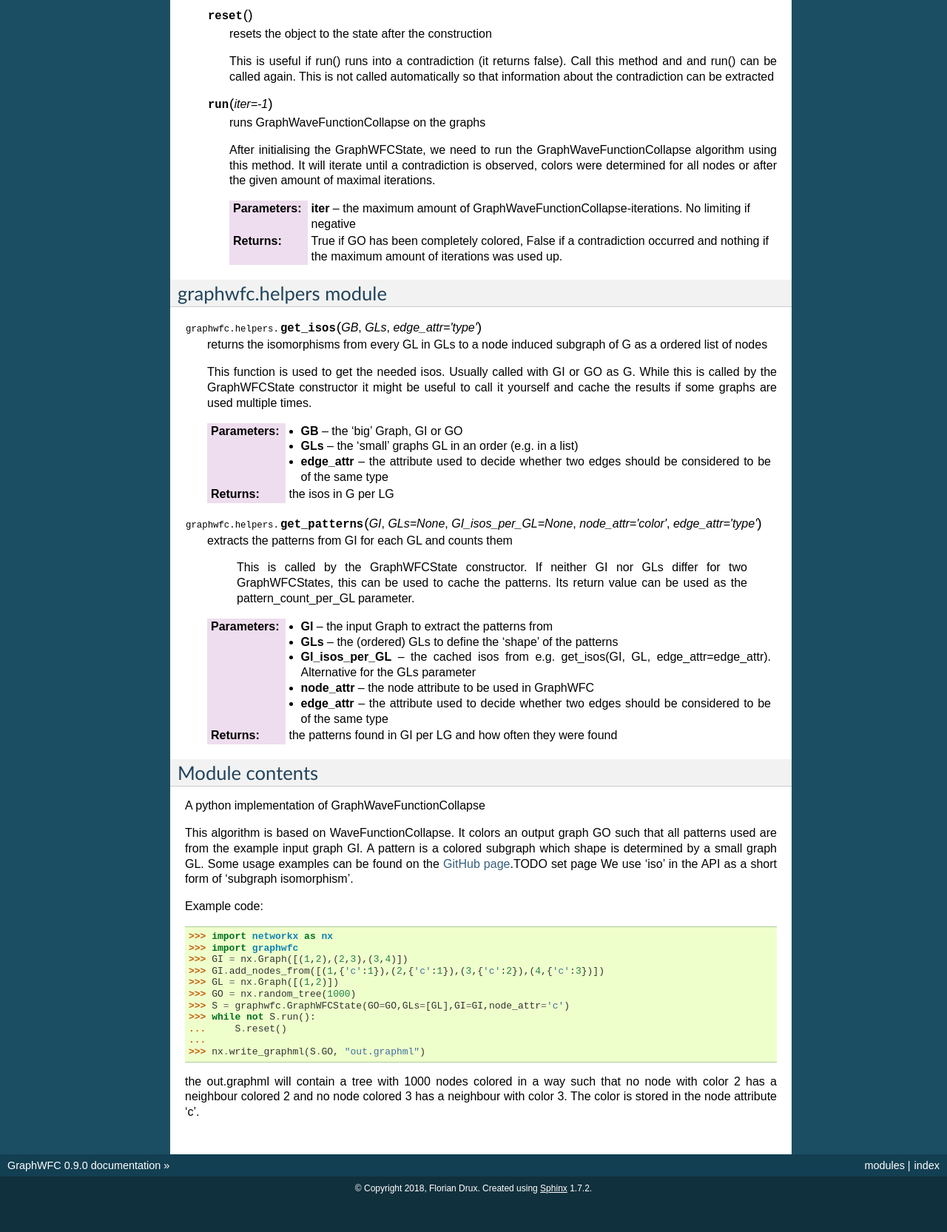
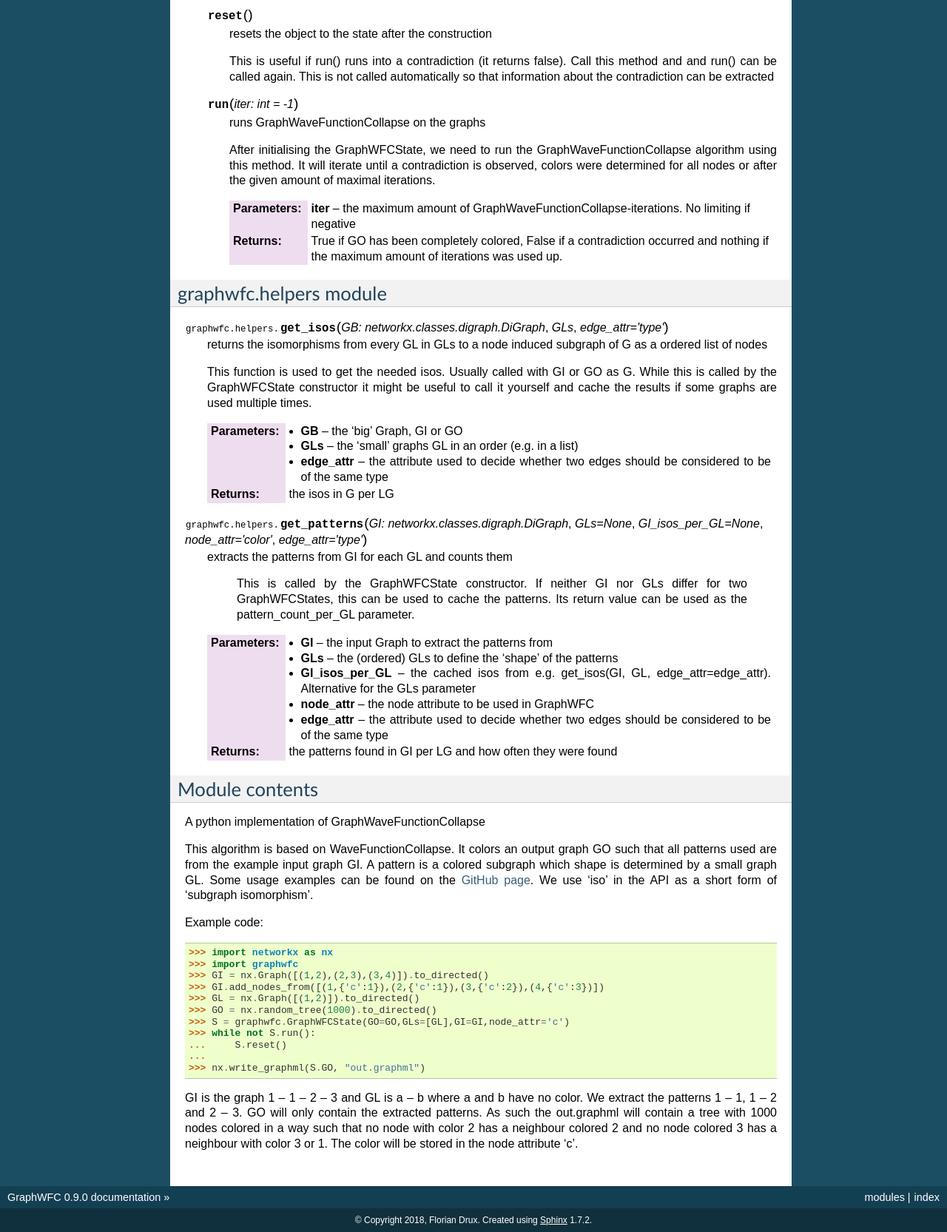
Before and after one commit to lamelizard/GraphWaveFunctionCollapse, a plain HTML site: page docs/graphwfc.html in a window 1280 px wide. Shown: the part 1007-2672 px from the top of the page at 74% size. Before the commit the page ends 2629 px from the top, so only its background shows below. Drawn offline with nearby package versions, Linux system fonts and the light colour scheme; some packages are replaced by stand-ins of ours.

Commit message:
fixed python example

```diff
--- a/docs/graphwfc.html
+++ b/docs/graphwfc.html
@@ -52,7 +52,7 @@
 <col class="field-body" />
 <tbody valign="top">
 <tr class="field-odd field"><th class="field-name">Variables:</th><td class="field-body"><ul class="first last simple">
-<li><a class="reference internal" href="#graphwfc.GraphWFCState.GraphWFCState.GO" title="graphwfc.GraphWFCState.GraphWFCState.GO"><strong>GO</strong></a> – a copy of the input GO but with ‘invisible’ nodes removed. Can be either a Graph or a DiGraph.
+<li><a class="reference internal" href="#graphwfc.GraphWFCState.GraphWFCState.GO" title="graphwfc.GraphWFCState.GraphWFCState.GO"><strong>GO</strong></a> – a copy of the input GO but with ‘invisible’ nodes removed.
 After <code class="xref py py-func docutils literal notranslate"><span class="pre">run()</span></code> returned True it will be colored.</li>
 <li><a class="reference internal" href="#graphwfc.GraphWFCState.GraphWFCState.iteration_count" title="graphwfc.GraphWFCState.GraphWFCState.iteration_count"><strong>iteration_count</strong></a> – The amount of iterations that :py:meth:run did since the last :py:meth:reset</li>
 <li><a class="reference internal" href="#graphwfc.GraphWFCState.GraphWFCState.invisible_nodes" title="graphwfc.GraphWFCState.GraphWFCState.invisible_nodes"><strong>invisible_nodes</strong></a> – The nodes omitted from GO since they are not targeted by any isomorphism</li>
@@ -119,7 +119,7 @@ This is not called automatically so that information about the contradiction can
 
 <dl class="method">
 <dt id="graphwfc.GraphWFCState.GraphWFCState.run">
-<code class="descname">run</code><span class="sig-paren">(</span><em>iter=-1</em><span class="sig-paren">)</span><a class="headerlink" href="#graphwfc.GraphWFCState.GraphWFCState.run" title="Permalink to this definition">¶</a></dt>
+<code class="descname">run</code><span class="sig-paren">(</span><em>iter: int = -1</em><span class="sig-paren">)</span><a class="headerlink" href="#graphwfc.GraphWFCState.GraphWFCState.run" title="Permalink to this definition">¶</a></dt>
 <dd><p>runs GraphWaveFunctionCollapse on the graphs</p>
 <p>After initialising the GraphWFCState, we need to run the GraphWaveFunctionCollapse algorithm using this method.
 It will iterate until a contradiction is observed, colors were determined for all nodes
@@ -144,7 +144,7 @@ of iterations was used up.</td>
 <span id="graphwfc-helpers-module"></span><h2>graphwfc.helpers module<a class="headerlink" href="#module-graphwfc.helpers" title="Permalink to this headline">¶</a></h2>
 <dl class="function">
 <dt id="graphwfc.helpers.get_isos">
-<code class="descclassname">graphwfc.helpers.</code><code class="descname">get_isos</code><span class="sig-paren">(</span><em>GB</em>, <em>GLs</em>, <em>edge_attr='type'</em><span class="sig-paren">)</span><a class="headerlink" href="#graphwfc.helpers.get_isos" title="Permalink to this definition">¶</a></dt>
+<code class="descclassname">graphwfc.helpers.</code><code class="descname">get_isos</code><span class="sig-paren">(</span><em>GB: networkx.classes.digraph.DiGraph</em>, <em>GLs</em>, <em>edge_attr='type'</em><span class="sig-paren">)</span><a class="headerlink" href="#graphwfc.helpers.get_isos" title="Permalink to this definition">¶</a></dt>
 <dd><p>returns the isomorphisms from every GL in GLs to a node induced subgraph of G as a ordered list of nodes</p>
 <p>This function is used to get the needed isos. Usually called with GI or GO as G.
 While this is called by the GraphWFCState constructor it might be useful
@@ -169,7 +169,7 @@ to call it yourself and cache the results if some graphs are used multiple times
 
 <dl class="function">
 <dt id="graphwfc.helpers.get_patterns">
-<code class="descclassname">graphwfc.helpers.</code><code class="descname">get_patterns</code><span class="sig-paren">(</span><em>GI</em>, <em>GLs=None</em>, <em>GI_isos_per_GL=None</em>, <em>node_attr='color'</em>, <em>edge_attr='type'</em><span class="sig-paren">)</span><a class="headerlink" href="#graphwfc.helpers.get_patterns" title="Permalink to this definition">¶</a></dt>
+<code class="descclassname">graphwfc.helpers.</code><code class="descname">get_patterns</code><span class="sig-paren">(</span><em>GI: networkx.classes.digraph.DiGraph</em>, <em>GLs=None</em>, <em>GI_isos_per_GL=None</em>, <em>node_attr='color'</em>, <em>edge_attr='type'</em><span class="sig-paren">)</span><a class="headerlink" href="#graphwfc.helpers.get_patterns" title="Permalink to this definition">¶</a></dt>
 <dd><p>extracts the patterns from GI for each GL and counts them</p>
 <blockquote>
 <div>This is called by the GraphWFCState constructor. If neither GI nor GLs differ for two GraphWFCStates,
@@ -203,15 +203,15 @@ Alternative for the GLs parameter</li>
 It colors an output graph GO such that all patterns used
 are from the example input graph GI. A pattern is a colored subgraph
 which shape is determined by a small graph GL.
-Some usage examples can be found on the <a class="reference external" href="http://target">GitHub page</a>.TODO set page
+Some usage examples can be found on the <a class="reference external" href="https://github.com/lamelizard/GraphWaveFunctionCollapse">GitHub page</a>.
 We use ‘iso’ in the API as a short form of ‘subgraph isomorphism’.</p>
 <p>Example code:</p>
 <div class="highlight-default notranslate"><div class="highlight"><pre><span></span><span class="gp">&gt;&gt;&gt; </span><span class="kn">import</span> <span class="nn">networkx</span> <span class="k">as</span> <span class="nn">nx</span>
 <span class="gp">&gt;&gt;&gt; </span><span class="kn">import</span> <span class="nn">graphwfc</span>
-<span class="gp">&gt;&gt;&gt; </span><span class="n">GI</span> <span class="o">=</span> <span class="n">nx</span><span class="o">.</span><span class="n">Graph</span><span class="p">([(</span><span class="mi">1</span><span class="p">,</span><span class="mi">2</span><span class="p">),(</span><span class="mi">2</span><span class="p">,</span><span class="mi">3</span><span class="p">),(</span><span class="mi">3</span><span class="p">,</span><span class="mi">4</span><span class="p">)])</span>
+<span class="gp">&gt;&gt;&gt; </span><span class="n">GI</span> <span class="o">=</span> <span class="n">nx</span><span class="o">.</span><span class="n">Graph</span><span class="p">([(</span><span class="mi">1</span><span class="p">,</span><span class="mi">2</span><span class="p">),(</span><span class="mi">2</span><span class="p">,</span><span class="mi">3</span><span class="p">),(</span><span class="mi">3</span><span class="p">,</span><span class="mi">4</span><span class="p">)])</span><span class="o">.</span><span class="n">to_directed</span><span class="p">()</span>
 <span class="gp">&gt;&gt;&gt; </span><span class="n">GI</span><span class="o">.</span><span class="n">add_nodes_from</span><span class="p">([(</span><span class="mi">1</span><span class="p">,{</span><span class="s1">&#39;c&#39;</span><span class="p">:</span><span class="mi">1</span><span class="p">}),(</span><span class="mi">2</span><span class="p">,{</span><span class="s1">&#39;c&#39;</span><span class="p">:</span><span class="mi">1</span><span class="p">}),(</span><span class="mi">3</span><span class="p">,{</span><span class="s1">&#39;c&#39;</span><span class="p">:</span><span class="mi">2</span><span class="p">}),(</span><span class="mi">4</span><span class="p">,{</span><span class="s1">&#39;c&#39;</span><span class="p">:</span><span class="mi">3</span><span class="p">})])</span>
-<span class="gp">&gt;&gt;&gt; </span><span class="n">GL</span> <span class="o">=</span> <span class="n">nx</span><span class="o">.</span><span class="n">Graph</span><span class="p">([(</span><span class="mi">1</span><span class="p">,</span><span class="mi">2</span><span class="p">)])</span>
-<span class="gp">&gt;&gt;&gt; </span><span class="n">GO</span> <span class="o">=</span> <span class="n">nx</span><span class="o">.</span><span class="n">random_tree</span><span class="p">(</span><span class="mi">1000</span><span class="p">)</span>
+<span class="gp">&gt;&gt;&gt; </span><span class="n">GL</span> <span class="o">=</span> <span class="n">nx</span><span class="o">.</span><span class="n">Graph</span><span class="p">([(</span><span class="mi">1</span><span class="p">,</span><span class="mi">2</span><span class="p">)])</span><span class="o">.</span><span class="n">to_directed</span><span class="p">()</span>
+<span class="gp">&gt;&gt;&gt; </span><span class="n">GO</span> <span class="o">=</span> <span class="n">nx</span><span class="o">.</span><span class="n">random_tree</span><span class="p">(</span><span class="mi">1000</span><span class="p">)</span><span class="o">.</span><span class="n">to_directed</span><span class="p">()</span>
 <span class="gp">&gt;&gt;&gt; </span><span class="n">S</span> <span class="o">=</span> <span class="n">graphwfc</span><span class="o">.</span><span class="n">GraphWFCState</span><span class="p">(</span><span class="n">GO</span><span class="o">=</span><span class="n">GO</span><span class="p">,</span><span class="n">GLs</span><span class="o">=</span><span class="p">[</span><span class="n">GL</span><span class="p">],</span><span class="n">GI</span><span class="o">=</span><span class="n">GI</span><span class="p">,</span><span class="n">node_attr</span><span class="o">=</span><span class="s1">&#39;c&#39;</span><span class="p">)</span>
 <span class="gp">&gt;&gt;&gt; </span><span class="k">while</span> <span class="ow">not</span> <span class="n">S</span><span class="o">.</span><span class="n">run</span><span class="p">():</span>
 <span class="gp">... </span>    <span class="n">S</span><span class="o">.</span><span class="n">reset</span><span class="p">()</span>
@@ -219,10 +219,10 @@ We use ‘iso’ in the API as a short form of ‘subgraph isomorphism’.</p>
 <span class="gp">&gt;&gt;&gt; </span><span class="n">nx</span><span class="o">.</span><span class="n">write_graphml</span><span class="p">(</span><span class="n">S</span><span class="o">.</span><span class="n">GO</span><span class="p">,</span> <span class="s2">&quot;out.graphml&quot;</span><span class="p">)</span>
 </pre></div>
 </div>
-<p>the out.graphml will contain a tree with 1000 nodes colored in a way
-such that no node with color 2 has a neighbour colored 2 and no
-node colored 3 has a neighbour with color 3. The color is stored in
-the node attribute ‘c’.</p>
+<p>GI is the graph 1 – 1 – 2 – 3 and GL is a – b where a and b have no color.
+We extract the patterns 1 – 1, 1 – 2 and 2 – 3.
+GO will only contain the extracted patterns. As such the out.graphml will contain a tree with 1000 nodes colored in a way
+such that no node with color 2 has a neighbour colored 2 and no node colored 3 has a neighbour with color 3 or 1. The color will be stored in the node attribute ‘c’.</p>
 </div>
 </div>
 
```
Also changed, not shown: docs/searchindex.js (+1 -1 lines), 2 other files.
